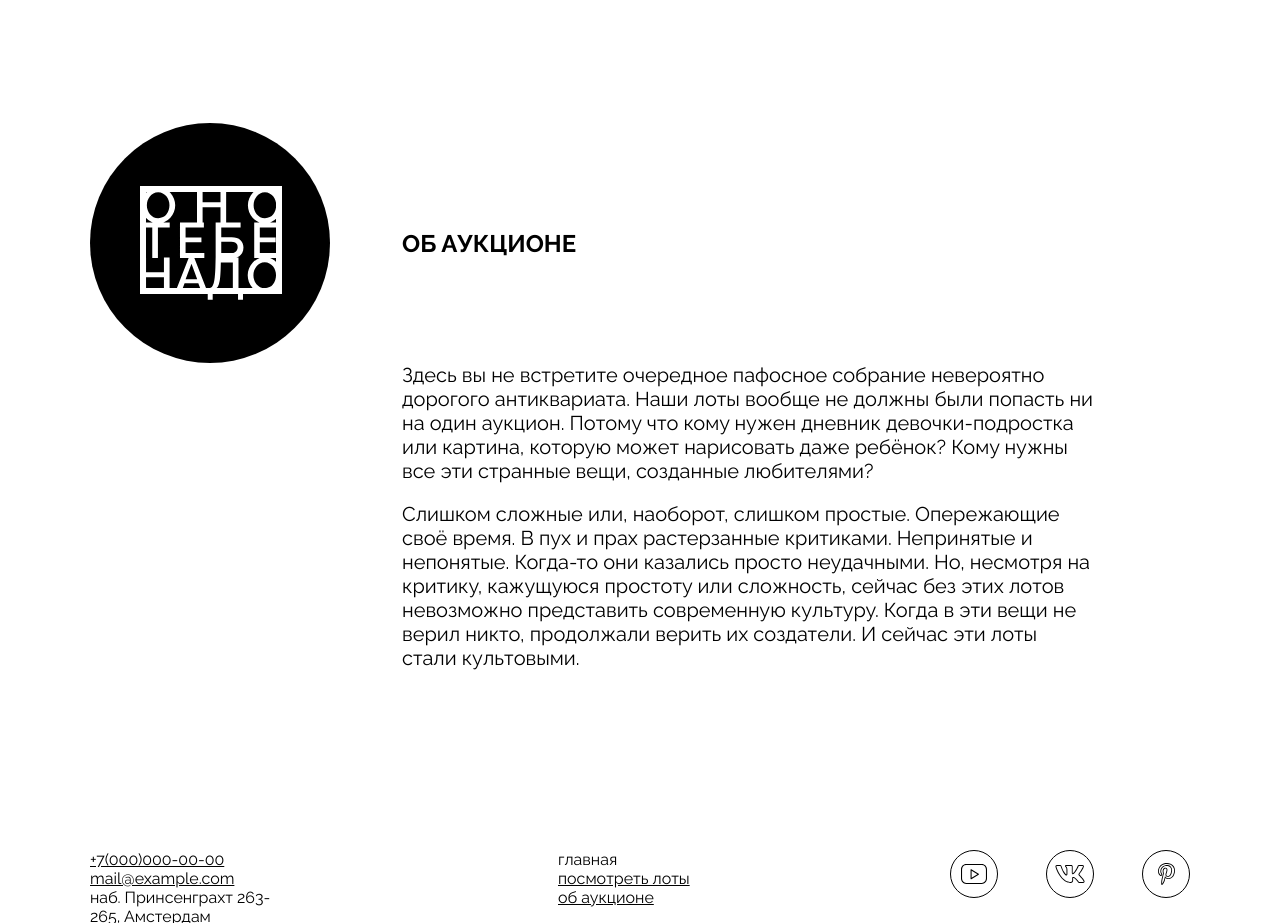
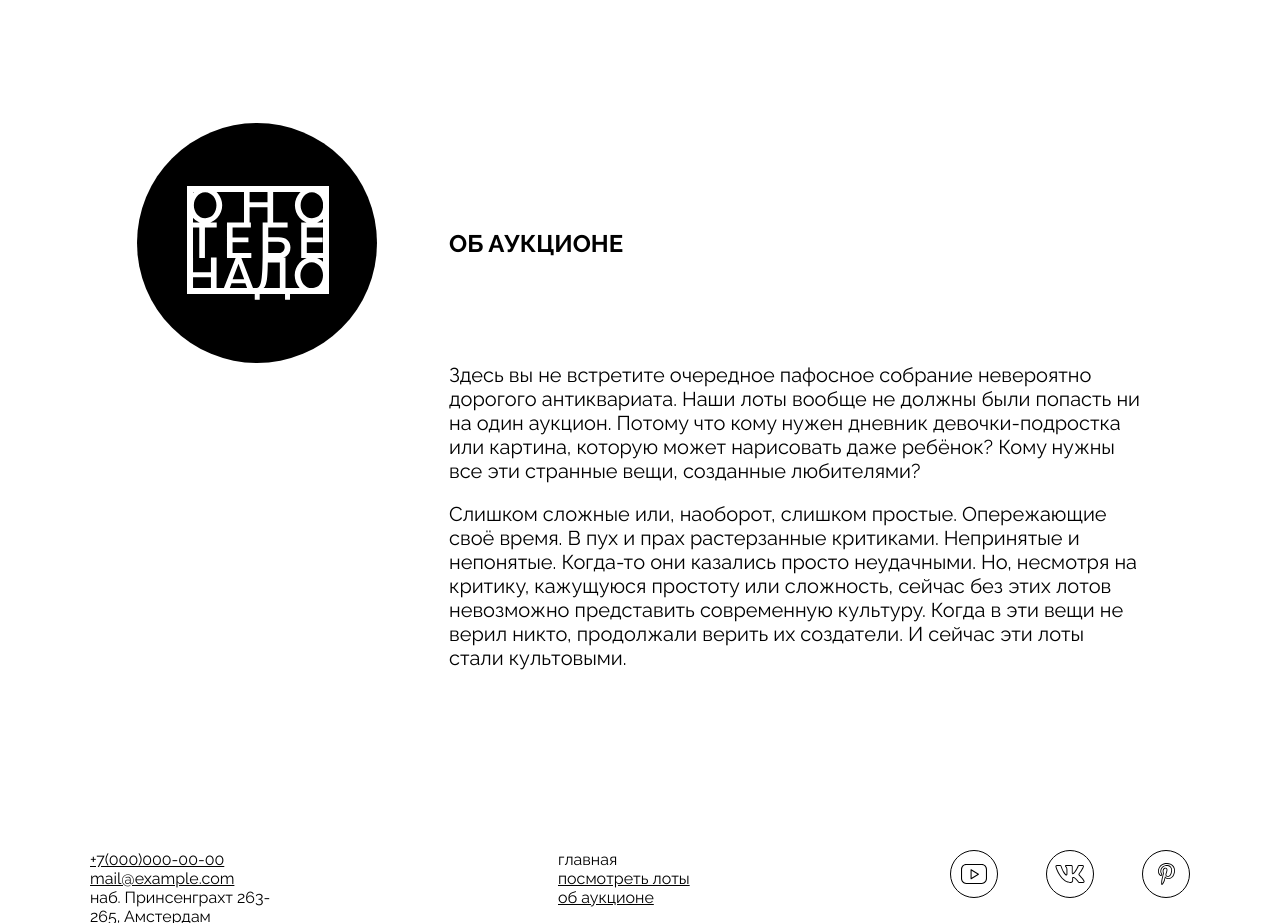
Before and after one commit to SpiritWeaving/ono-tebe-nado-ad, a plain HTML site: page index.html in a window 1280 px wide. Shown: the part 1920-2843 px from the top of the page. Drawn offline with Linux system fonts and the light colour scheme.

Commit message:
Корректировка отступов секции about

```diff
--- a/styles/style.css
+++ b/styles/style.css
@@ -194,10 +194,8 @@ address{
 .about{
     display: grid;
     grid-template-rows: 240px 1fr;
-    grid-template-columns: 240px 1fr;
+    grid-template-columns: min-content 1fr;
     column-gap: 72px;
-    /* margin-top: 120px; */
-    /* margin-bottom: 180px; */
 }
 
 .title-column{
@@ -219,6 +217,10 @@ address{
 }
 
 /*Лого*/
+.logo-column{
+    margin-left: 47px;
+}
+
 .logo-black img{
     margin: auto;
     width: 148px;
```
